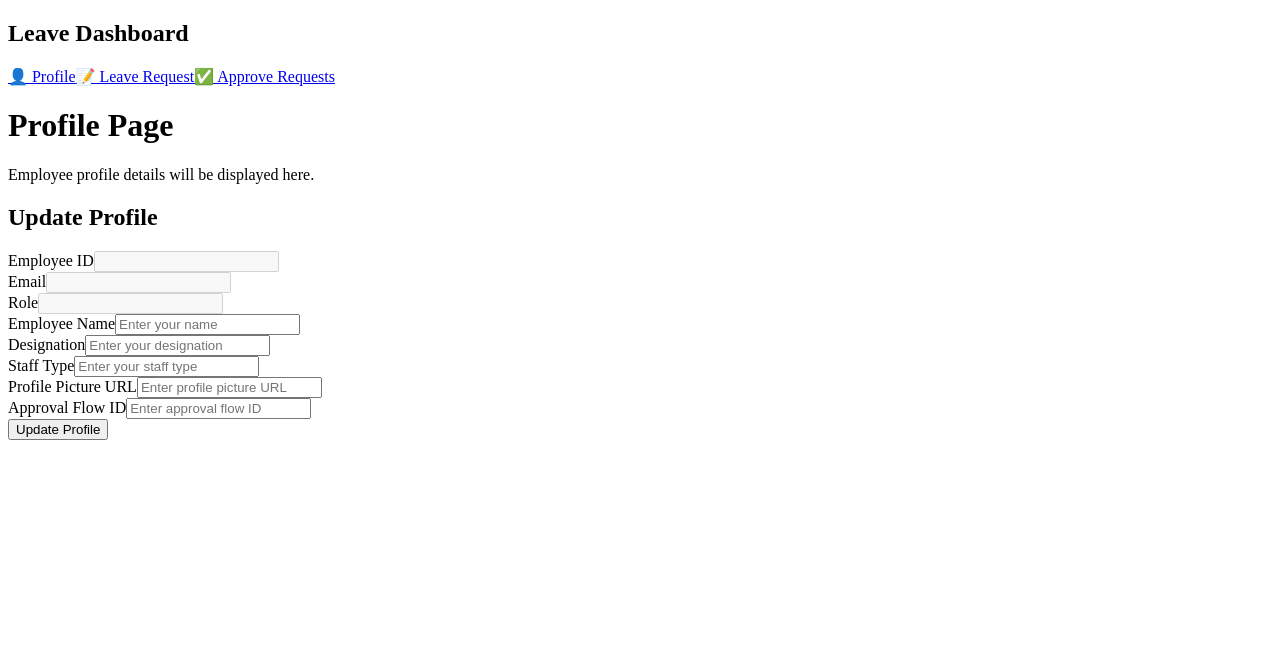
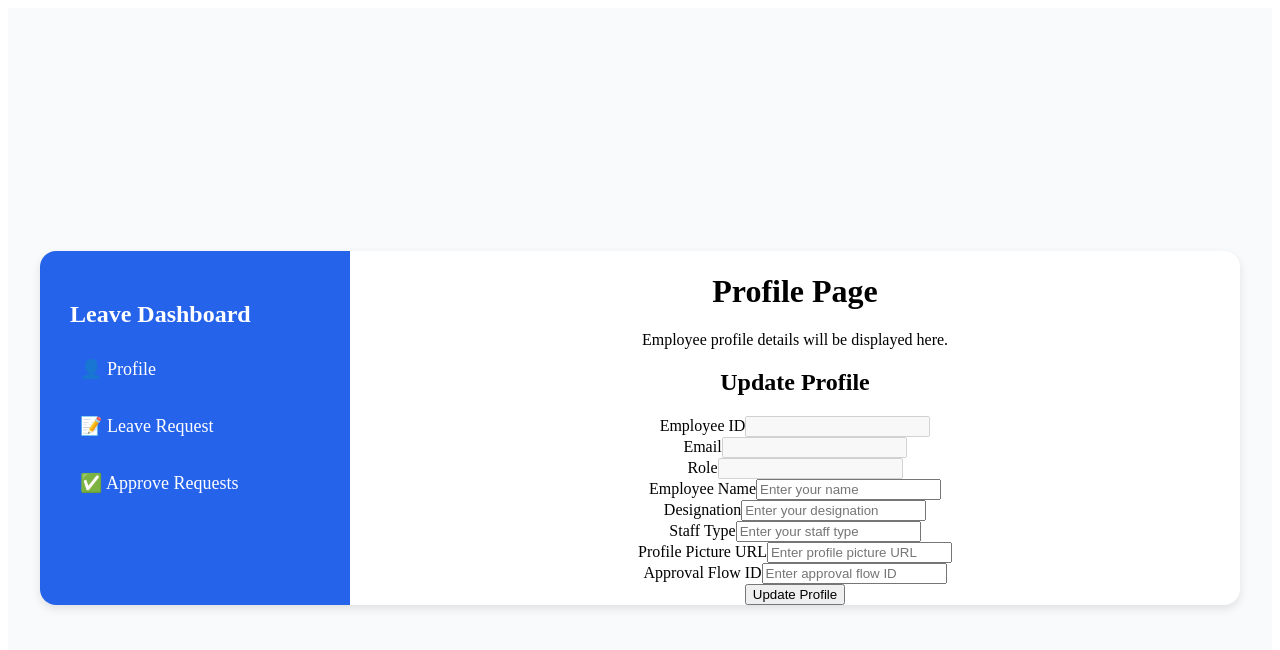
Before and after one commit to DEVASANJAY002/Frontend-LeaveApplication, a React (Vite) app in the folder leave-management-frontend/: page /dashboard/profile in a window 1280 px wide. Shown: the top 650 px of the page. Built offline with nearby package versions, Linux system fonts and the light colour scheme; no server answers.

Commit message:
Update Dashboard.jsx

```diff
--- a/leave-management-frontend/src/pages/Dashboard.jsx
+++ b/leave-management-frontend/src/pages/Dashboard.jsx
@@ -3,28 +3,99 @@ import { Link, Outlet } from 'react-router-dom';
 
 const Dashboard = () => {
   return (
-    <div className="flex min-h-screen items-center justify-center">
-      <div className="flex w-full max-w-7xl shadow-lg rounded-xl overflow-hidden">
+    <>
+      <style>
+        {`
+          .dashboard-wrapper {
+            display: flex;
+            flex-direction: column;
+            min-height: 100vh;
+            background-color: #f9fafb; /* soft background */
+            align-items: center;
+            justify-content: center;
+            padding: 20px;
+          }
 
+          .dashboard-container {
+            display: flex;
+            width: 100%;
+            max-width: 1200px;
+            background: white;
+            box-shadow: 0 4px 10px rgba(0, 0, 0, 0.1);
+            border-radius: 16px;
+            overflow: hidden;
+            flex-direction: column;
+          }
+
+          .sidebar {
+            background-color: #2563eb; /* blue-600 */
+            color: white;
+            padding: 30px;
+            text-align: center;
+          }
+
+          .sidebar h2 {
+            font-size: 24px;
+            margin-bottom: 20px;
+            font-weight: bold;
+          }
+
+          .sidebar nav a {
+            display: block;
+            margin: 15px 0;
+            color: white;
+            text-decoration: none;
+            font-size: 18px;
+            padding: 10px;
+            border-radius: 8px;
+            transition: background 0.3s ease, color 0.3s ease;
+          }
+
+          .sidebar nav a:hover {
+            background-color: #3b82f6; /* lighter blue */
+            color: #facc15; /* yellow-300 */
+          }
+
+          .main-content {
+            flex: 1;
+            align-items: center;
+            justify-content: center;
+          }
+
+          @media (min-width: 768px) {
+            .dashboard-container {
+              flex-direction: row;
+            }
+
+            .sidebar {
+              width: 250px;
+              text-align: left;
+            }
+          }
+        `}
+      </style>
+
+      <div className="dashboard-wrapper">
+        <div className="dashboard-container">
           {/* Sidebar */}
-        <div className="w-64 bg-blue-800 text-white p-6 space-y-6">
-          <h2 className="text-2xl font-bold">Leave Dashboard</h2>
-          <nav className="space-y-4">
-            <Link to="/dashboard/profile" className="block hover:text-yellow-300">👤 Profile</Link>
-            <Link to="/dashboard/leave-request" className="block hover:text-yellow-300">📝 Leave Request</Link>
-            <Link to="/dashboard/approve-requests" className="block hover:text-yellow-300">✅ Approve Requests</Link>
+          <div className="sidebar">
+            <h2>Leave Dashboard</h2>
+            <nav>
+              <Link to="/dashboard/profile">👤 Profile</Link>
+              <Link to="/dashboard/leave-request">📝 Leave Request</Link>
+              <Link to="/dashboard/approve-requests">✅ Approve Requests</Link>
             </nav>
           </div>
 
           {/* Main Content */}
-        <div className="flex-1 p-6 bg-gray-100 flex items-center justify-center">
-  <div className="text-center">
+          <div className="main-content">
+            <div style={{ width: '100%', textAlign: 'center' }}>
               <Outlet />
             </div>
           </div>
-
         </div>
       </div>
+    </>
   );
 };
 
```
Lines whose indentation alone changed are shown as unchanged.
